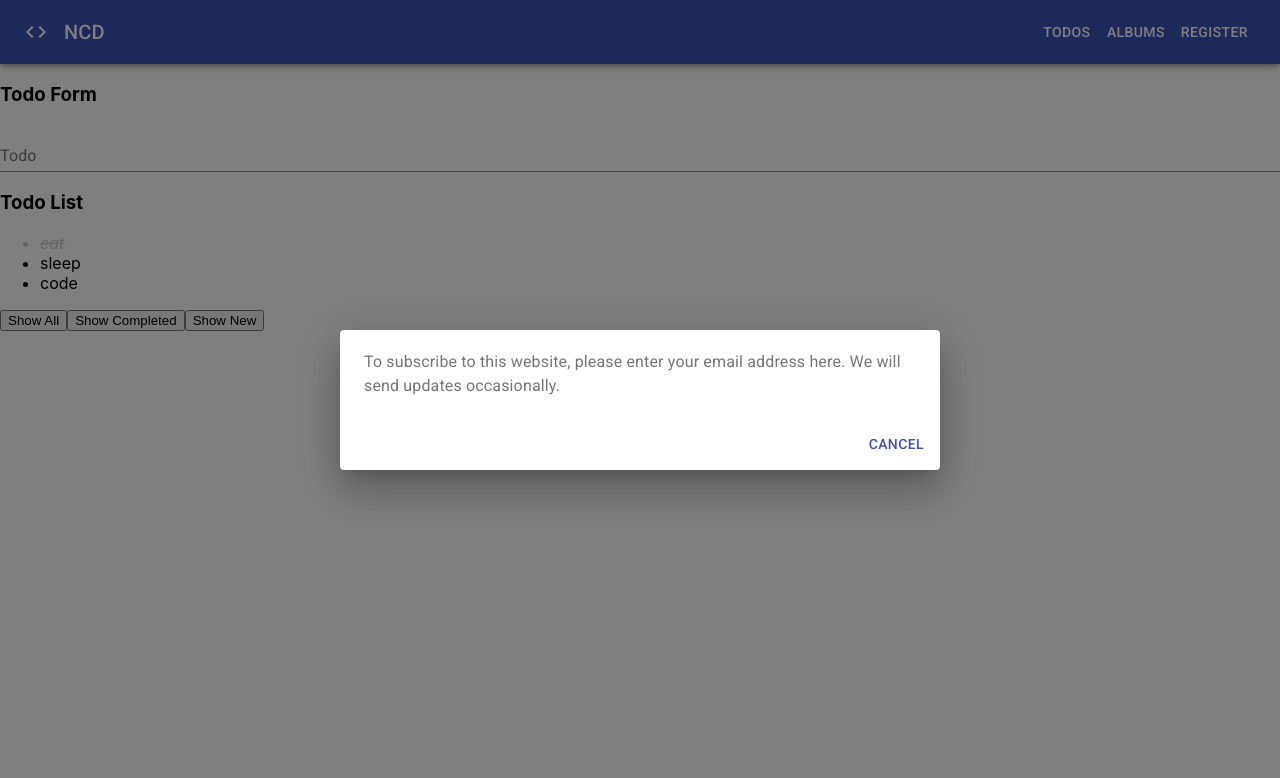
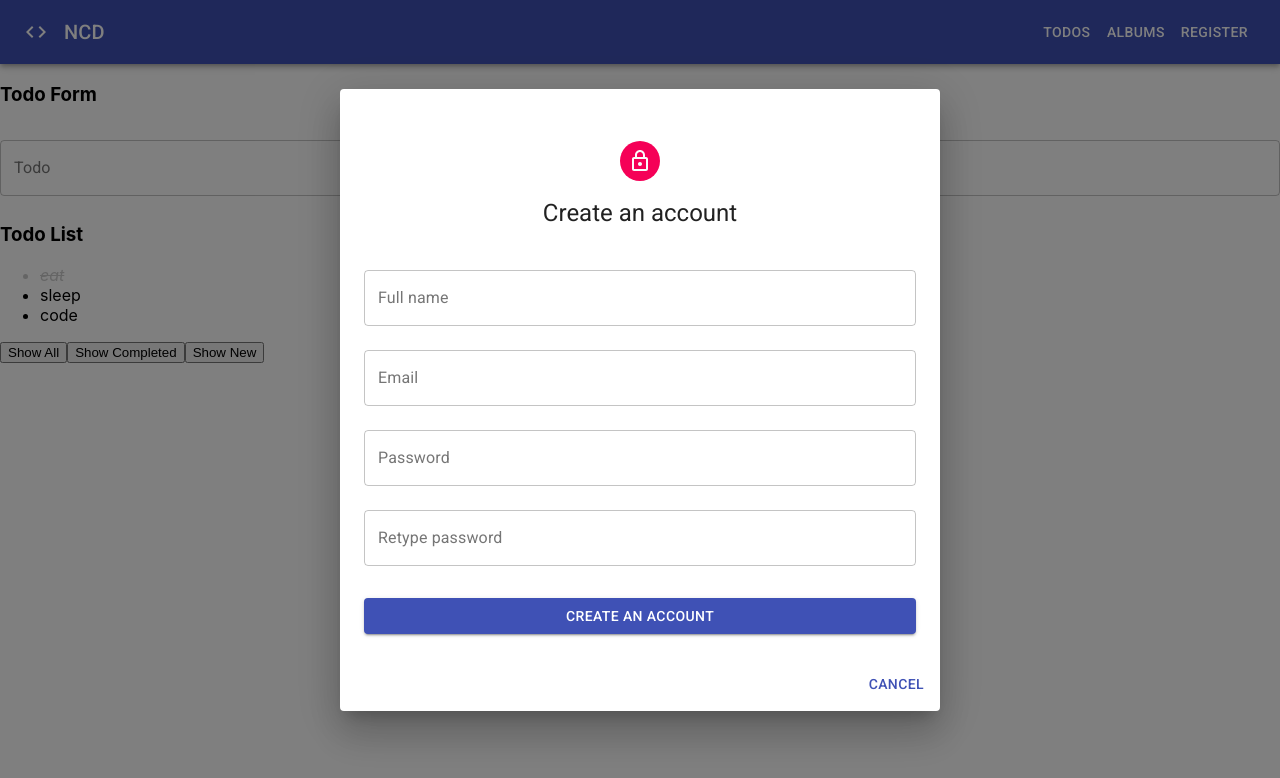
Before and after one commit to ncongduy/learn-react-easy-frontend, a React (Create React App) app: page /todos in a window 1280 px wide. Both pictures are taken after a click on the button "REGISTER". Shown: the top 778 px of the page. Built offline with nearby package versions, Linux system fonts and the light colour scheme; the HTML template or start-up script is replaced by a standard one.

Commit message:
lesson: style for register form

```diff
--- a/src/components/Header/index.jsx
+++ b/src/components/Header/index.jsx
@@ -3,13 +3,13 @@ import Button from '@material-ui/core/Button';
 import Dialog from '@material-ui/core/Dialog';
 import DialogActions from '@material-ui/core/DialogActions';
 import DialogContent from '@material-ui/core/DialogContent';
-import DialogContentText from '@material-ui/core/DialogContentText';
 import { makeStyles } from '@material-ui/core/styles';
 import Toolbar from '@material-ui/core/Toolbar';
 import Typography from '@material-ui/core/Typography';
 import CodeIcon from '@material-ui/icons/Code';
 import React, { useState } from 'react';
 import { Link, NavLink } from 'react-router-dom';
+import Register from '../../features/Auth/components/Register';
 
 const useStyles = makeStyles((theme) => ({
   root: {
@@ -74,10 +74,7 @@ export default function ButtonAppBar() {
         disableBackdropClick
       >
         <DialogContent>
-          <DialogContentText>
-            To subscribe to this website, please enter your email address here.
-            We will send updates occasionally.
-          </DialogContentText>
+          <Register />
         </DialogContent>
 
         <DialogActions>
--- a/src/components/form-controls/InputField/index.jsx
+++ b/src/components/form-controls/InputField/index.jsx
@@ -26,6 +26,8 @@ function InputField(props) {
       name={name}
       control={form.control}
       as={TextField}
+      variant="outlined"
+      margin="normal"
       fullWidth
       label={label}
       disabled={disabled}
--- /dev/null
+++ b/src/features/Auth/components/Register/index.jsx
@@ -0,0 +1,19 @@
+import React from 'react';
+import PropTypes from 'prop-types';
+import RegisterForm from '../RegisterForm';
+
+Register.propTypes = {};
+
+function Register(props) {
+  function handleSubmit(values) {
+    console.log('Form submit: ', values);
+  }
+
+  return (
+    <div>
+      <RegisterForm onSubmit={handleSubmit} />
+    </div>
+  );
+}
+
+export default Register;
--- /dev/null
+++ b/src/features/Auth/components/RegisterForm/index.jsx
@@ -0,0 +1,96 @@
+import { yupResolver } from '@hookform/resolvers/yup';
+import { Avatar, Button, Typography } from '@material-ui/core';
+import LockOutlinedIcon from '@material-ui/icons/LockOutlined';
+import PropTypes from 'prop-types';
+import React from 'react';
+import { useForm } from 'react-hook-form';
+import * as yup from 'yup';
+import InputField from '../../../../components/form-controls/InputField';
+import { makeStyles } from '@material-ui/core/styles';
+
+const useStyles = makeStyles((theme) => ({
+  root: {
+    paddingTop: theme.spacing(4),
+  },
+  avatar: {
+    margin: '0 auto',
+    backgroundColor: theme.palette.secondary.main,
+  },
+  title: {
+    margin: theme.spacing(2, 0, 3, 0),
+    textAlign: 'center',
+  },
+  submit: {
+    margin: theme.spacing(3, 0, 2, 0),
+  },
+}));
+
+RegisterForm.propTypes = {
+  onSubmit: PropTypes.func,
+};
+
+RegisterForm.defaultProps = {
+  onSubmit: null,
+};
+
+function RegisterForm(props) {
+  const { onSubmit } = props;
+  const classes = useStyles();
+
+  const schema = yup
+    .object()
+    .shape({
+      title: yup
+        .string()
+        .required('Please enter title!')
+        .min(5, 'Title is more than 5 characters!'),
+    })
+    .required();
+
+  const form = useForm({
+    defaultValues: {
+      fullName: '',
+      email: '',
+      password: '',
+      retypePassword: '',
+    },
+    resolver: yupResolver(schema),
+  });
+
+  function handleSubmit(values) {
+    if (!onSubmit) return;
+
+    onSubmit(values);
+    form.reset();
+  }
+
+  return (
+    <div className={classes.root}>
+      <Avatar className={classes.avatar}>
+        <LockOutlinedIcon></LockOutlinedIcon>
+      </Avatar>
+
+      <Typography className={classes.title} component="h3" variant="h5">
+        Create an account
+      </Typography>
+
+      <form onSubmit={form.handleSubmit(handleSubmit)}>
+        <InputField name="fullname" label="Full name" form={form} />
+        <InputField name="email" label="Email" form={form} />
+        <InputField name="password" label="Password" form={form} />
+        <InputField name="retypePassword" label="Retype password" form={form} />
+
+        <Button
+          variant="contained"
+          color="primary"
+          className={classes.submit}
+          fullWidth
+        >
+          Create an account
+        </Button>
+      </form>
+    </div>
+  );
+}
+
+export default RegisterForm;
```
Also changed, not shown: src/features/Auth/index.jsx (added).
